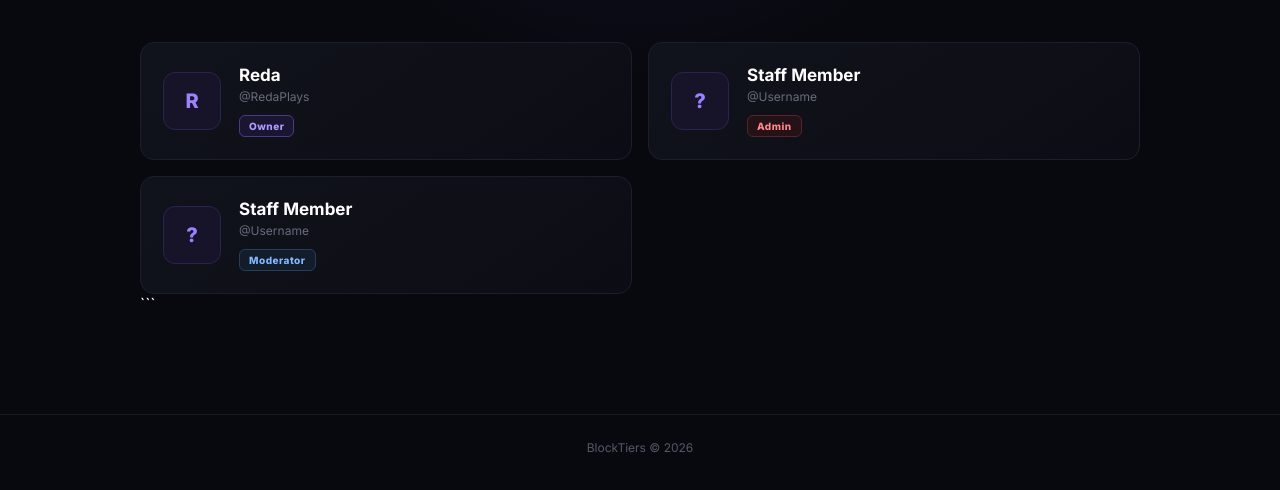
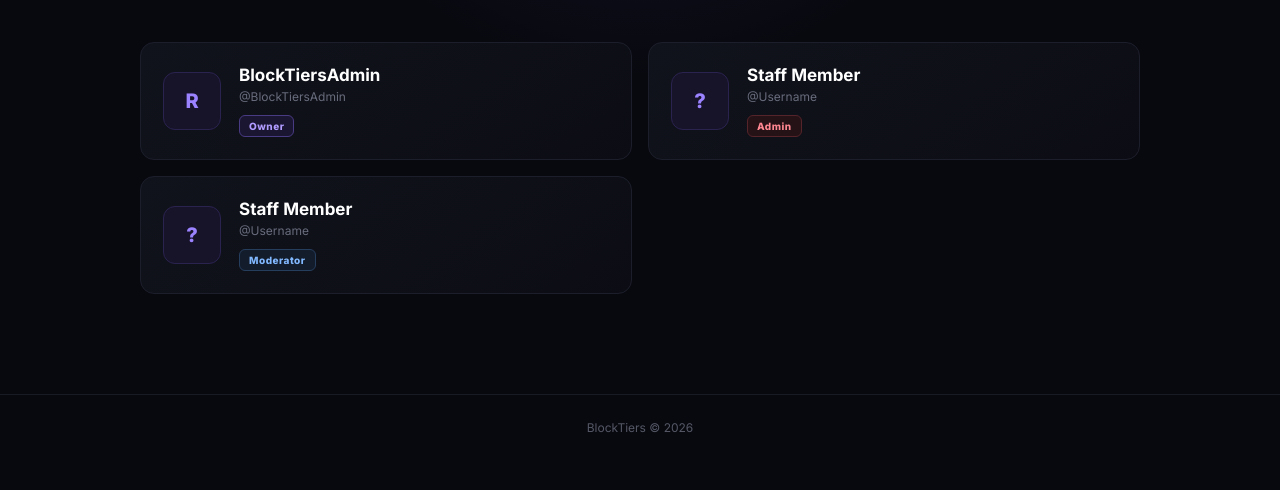
Before and after one commit to easydemonlistgd/BloxTiers, a plain HTML site: page staff.html in a window 1280 px wide. Shown: the part 280-770 px from the top of the page. Drawn offline with nearby package versions, Linux system fonts and the light colour scheme.

Commit message:
Update staff.html

````diff
--- a/staff.html
+++ b/staff.html
@@ -76,10 +76,10 @@
         </div>
 
         <div class="staff-info">
-            <h2>Reda</h2>
+            <h2>BlockTiersAdmin</h2>
 
             <p class="staff-username">
-                @RedaPlays
+                @BlockTiersAdmin
             </p>
 
             <span class="staff-role owner">
@@ -130,7 +130,7 @@
     </div>
 
 </section>
-```
+
 
 </main>
 
````
